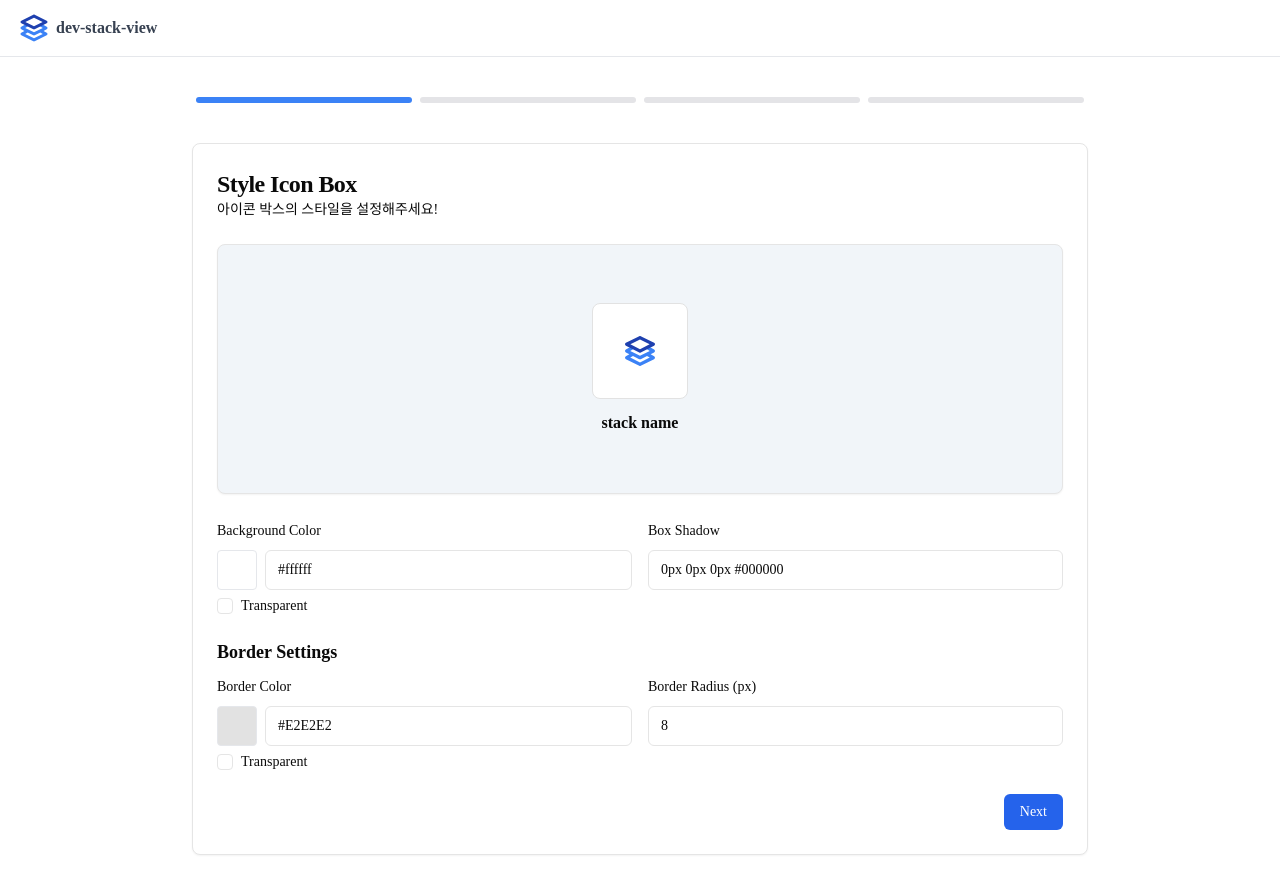
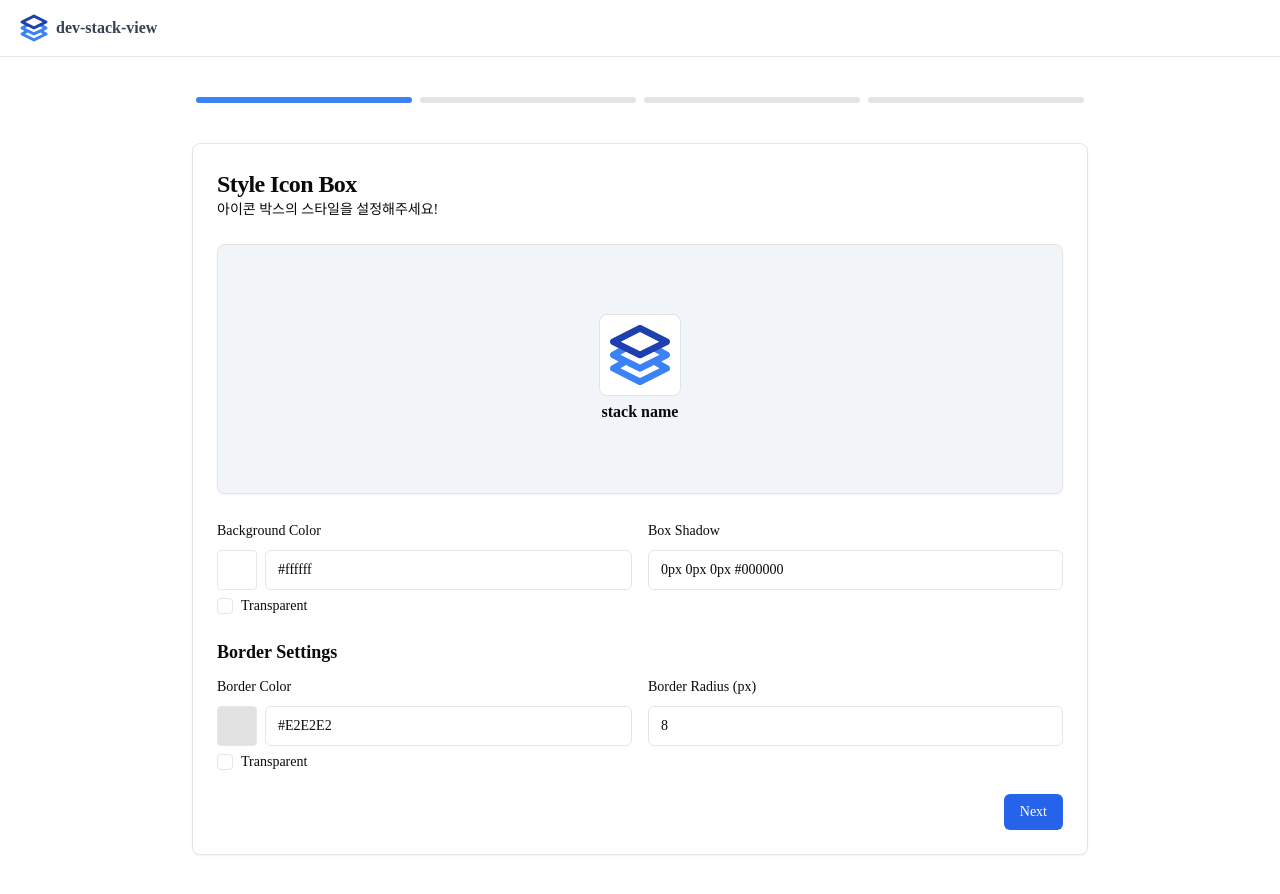
Before and after one commit to aken-you/stack-shot, a Next.js app: page /step1 in a window 1280 px wide. Built offline with nearby package versions, Linux system fonts and the light colour scheme.

Commit message:
refactor: Preview 스타일 변경

```diff
--- a/components/preview.tsx
+++ b/components/preview.tsx
@@ -19,21 +19,22 @@ export default function Preview({
   wrapperBoxStyle,
 }: PreviewProps) {
   return (
-    <Card className="bg-slate-100 p-6">
+    <Card className="overflow-x-auto bg-slate-100 p-6">
       <div className="flex min-h-[200px] items-center justify-center">
         <div
+          className="flex w-32 flex-col items-center gap-1 p-2"
           style={{
             ...wrapperBoxStyle,
-            display: "inline-block",
             border: wrapperBoxStyle?.borderColor
               ? `1px solid ${wrapperBoxStyle.borderColor}`
               : "none",
           }}
         >
           <div
-            className="mx-auto mb-3 h-24 w-24"
+            className="h-21 w-21 mx-auto mb-2"
             style={{
               ...iconBoxStyle,
+              margin: 0,
               display: "flex",
               alignItems: "center",
               justifyContent: "center",
@@ -42,7 +43,7 @@ export default function Preview({
                 : "none",
             }}
           >
-            <Image src={logoImg} width="40" height="40" alt="logo-image" />
+            <Image src={logoImg} width="80" height="80" alt="logo-image" />
           </div>
           <div className="text-center font-semibold">stack name</div>
         </div>
```
